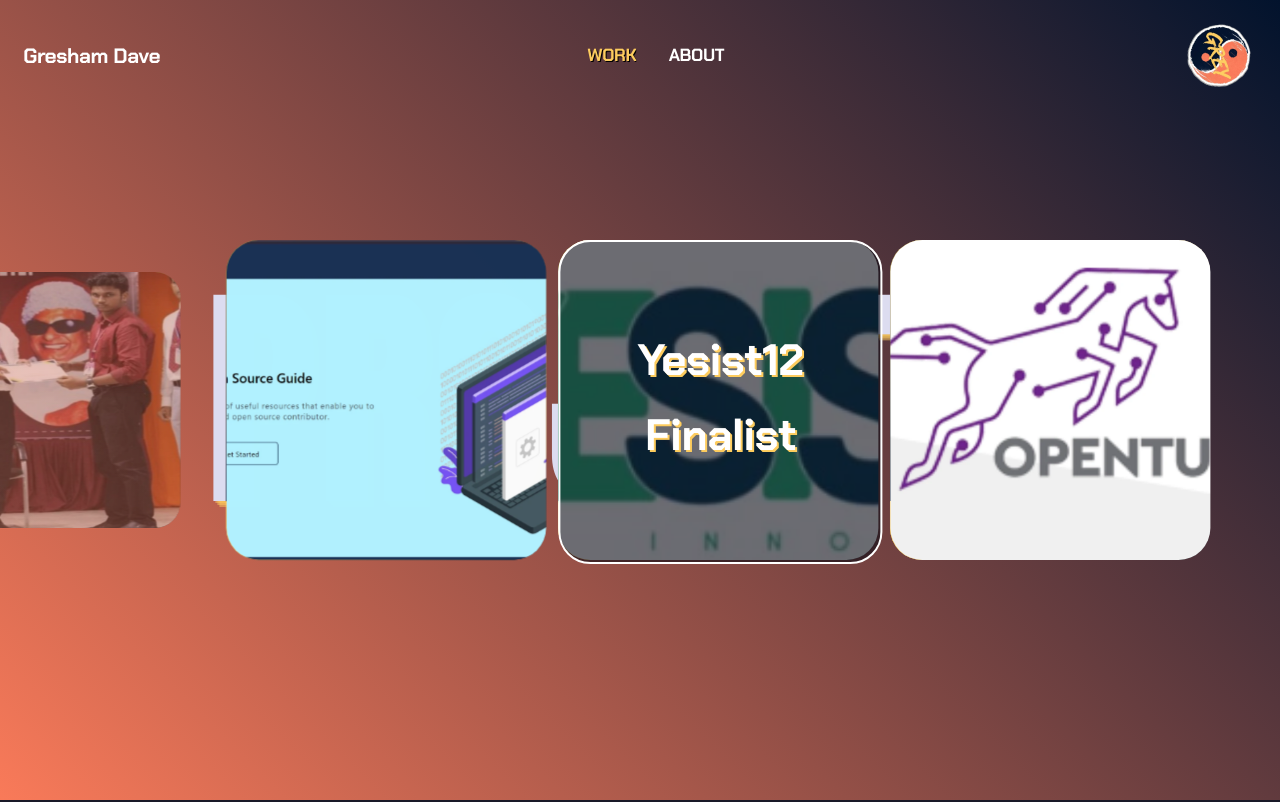
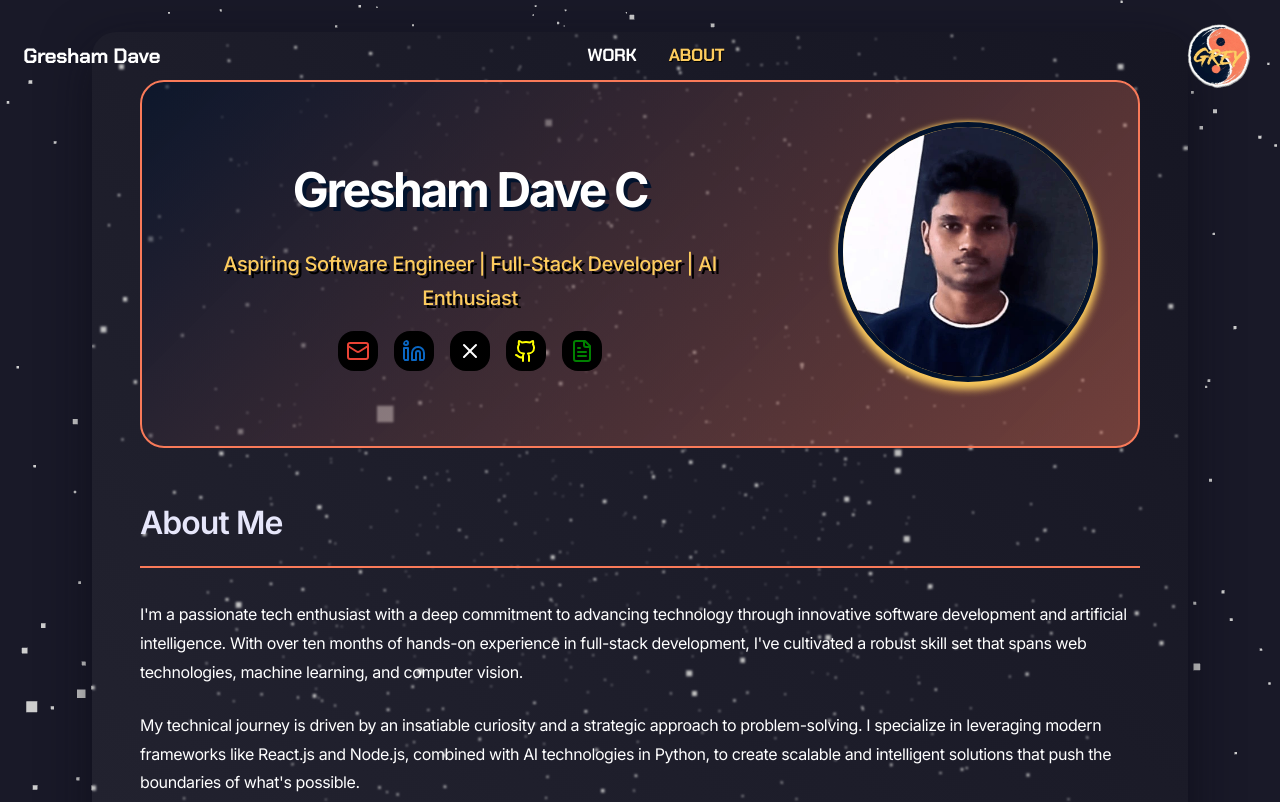
Before and after one commit to Greyash-Dave/grey-portfolio, a React (Vite) app: page /about in a window 1280 px wide. Shown: the top 802 px of the page. Built offline with nearby package versions, Linux system fonts and the light colour scheme.

Commit message:
added browser routing

```diff
--- a/package.json
+++ b/package.json
@@ -19,6 +19,7 @@
     "react": "^18.3.1",
     "react-dom": "^18.3.1",
     "react-intersection-observer": "^9.13.1",
+    "react-router-dom": "^7.2.0",
     "three": "^0.172.0"
   },
   "devDependencies": {
--- a/src/App.jsx
+++ b/src/App.jsx
@@ -1,4 +1,5 @@
 import React, { useState, useRef, useEffect } from 'react';
+import { BrowserRouter, Routes, Route, useNavigate, useLocation } from 'react-router-dom';
 import { ModalProvider } from './components/ModalContext';
 import Work from './components/Work';
 import About from "./components/About";
@@ -6,40 +7,12 @@
 import PageLoader from './components/PageLoader';
 import AboutPageRedirect from './components/AboutPageRedirect';
 import Footer from './components/Footer';
-import { Scroll } from 'lucide-react';
 import ScrollVideo from './components/ScrollVideo';
 
+// Main App component that handles routes
 function App() {
-  const [currentView, setCurrentView] = useState('work');
   const [isLoading, setIsLoading] = useState(true);
   const [hasInitiallyLoaded, setHasInitiallyLoaded] = useState(false);
-  const scrollContainerRef = useRef(null);
-
-  const handleNavigation = (view) => {
-    setCurrentView(view);
-
-    window.scrollTo({
-      top: 0,
-      left: 0,
-      behavior: 'smooth'
-    });
-
-    const lenis = window?.Lenis || window?.lenis;
-    if (lenis) {
-      try {
-        lenis.scrollTo(0, {
-          duration: 1.2,
-          easing: (t) => Math.min(1, 1.001 - Math.pow(2, -10 * t))
-        });
-      } catch (error) {
-        console.warn('Lenis scroll failed:', error);
-      }
-    }
-
-    if (scrollContainerRef.current) {
-      scrollContainerRef.current.scrollTop = 0;
-    }
-  };
 
   useEffect(() => {
     if (!hasInitiallyLoaded) {
@@ -77,40 +50,7 @@
   }, [hasInitiallyLoaded]);
 
   return (
-    <div
-      ref={scrollContainerRef}
-      style={{
-        position: 'relative',
-        minHeight: '100vh'
-      }}
-    >
-      <Navbar
-        onWorkClick={() => handleNavigation('work')}
-        onAboutClick={() => handleNavigation('about')}
-        activeView={currentView}
-      />
-      {/* Render all components but keep them hidden during loading */}
-      <div style={{
-        visibility: isLoading ? 'hidden' : 'visible',
-        opacity: isLoading ? 0 : 1,
-        transition: 'opacity 1s ease-in-out'
-      }}>
-        {currentView === 'work' && (
-          <>
-            <Work />
-            <AboutPageRedirect onAboutClick={() => handleNavigation('about')} />
-          </>
-        )}
-
-        {currentView === 'about' && (
-          <>
-            <About />
-            <ScrollVideo />
-            <Footer />
-          </>
-        )}
-      </div>
-
+    <div style={{ position: 'relative', minHeight: '100vh' }}>
       {/* Page Loader */}
       {isLoading && (
         <div style={{
@@ -124,14 +64,89 @@
           <PageLoader />
         </div>
       )}
+
+      {/* Render content with routing */}
+      <div style={{
+        visibility: isLoading ? 'hidden' : 'visible',
+        opacity: isLoading ? 0 : 1,
+        transition: 'opacity 1s ease-in-out'
+      }}>
+        <Routes>
+          <Route path="/" element={<MainContent view="work" />} />
+          <Route path="/work" element={<MainContent view="work" />} />
+          <Route path="/about" element={<MainContent view="about" />} />
+        </Routes>
+      </div>
     </div>
   );
 }
 
+// Content component with Lenis scroll handling
+function MainContent({ view }) {
+  const location = useLocation();
+  const navigate = useNavigate();
+  const scrollContainerRef = useRef(null);
+
+  // Setup Lenis and handle route changes
+  useEffect(() => {
+    // Initialize or reset scroll position when route changes
+    window.scrollTo(0, 0);
+
+    const lenis = window?.Lenis || window?.lenis;
+    if (lenis) {
+      try {
+        lenis.scrollTo(0, {
+          duration: 1.2,
+          easing: (t) => Math.min(1, 1.001 - Math.pow(2, -10 * t))
+        });
+      } catch (error) {
+        console.warn('Lenis scroll failed:', error);
+      }
+    }
+
+    if (scrollContainerRef.current) {
+      scrollContainerRef.current.scrollTop = 0;
+    }
+  }, [location.pathname]);
+
+  const handleNavigation = (path) => {
+    // Use navigate from react-router-dom
+    navigate(path);
+  };
+
+  return (
+    <div ref={scrollContainerRef}>
+      <Navbar
+        onWorkClick={() => handleNavigation('/work')}
+        onAboutClick={() => handleNavigation('/about')}
+        activeView={view}
+      />
+
+      {view === 'work' && (
+        <>
+          <Work />
+          <AboutPageRedirect onAboutClick={() => handleNavigation('/about')} />
+        </>
+      )}
+
+      {view === 'about' && (
+        <>
+          <About />
+          <ScrollVideo />
+          <Footer />
+        </>
+      )}
+    </div>
+  );
+}
+
+// Wrap the app with necessary providers
 export default function AppWrapper() {
   return (
     <ModalProvider>
-      <App />
+      <BrowserRouter>
+        <App />
+      </BrowserRouter>
     </ModalProvider>
   );
 }
--- a/src/components/About.jsx
+++ b/src/components/About.jsx
@@ -93,7 +93,7 @@
         },
         {
             icon: FileText,
-            href: 'https://greyash-dave.github.io/Digital-Resume/',
+            href: 'https://drive.google.com/file/d/1YmFAbKg7uQ-iPyiDD7xe1ASCwqlf94yM/view',
             color: 'green'
         }
     ];
--- a/src/components/Experience.css
+++ b/src/components/Experience.css
@@ -65,7 +65,7 @@
 
 .home1 .workdesc-card-container.in-view {
     opacity: 1;
-    z-index: 1000;
+    z-index: 1;
     /* background-color: antiquewhite; */
 }
 
```
Also changed, not shown: 1 other file (tests, documents, lock files or other folders).
